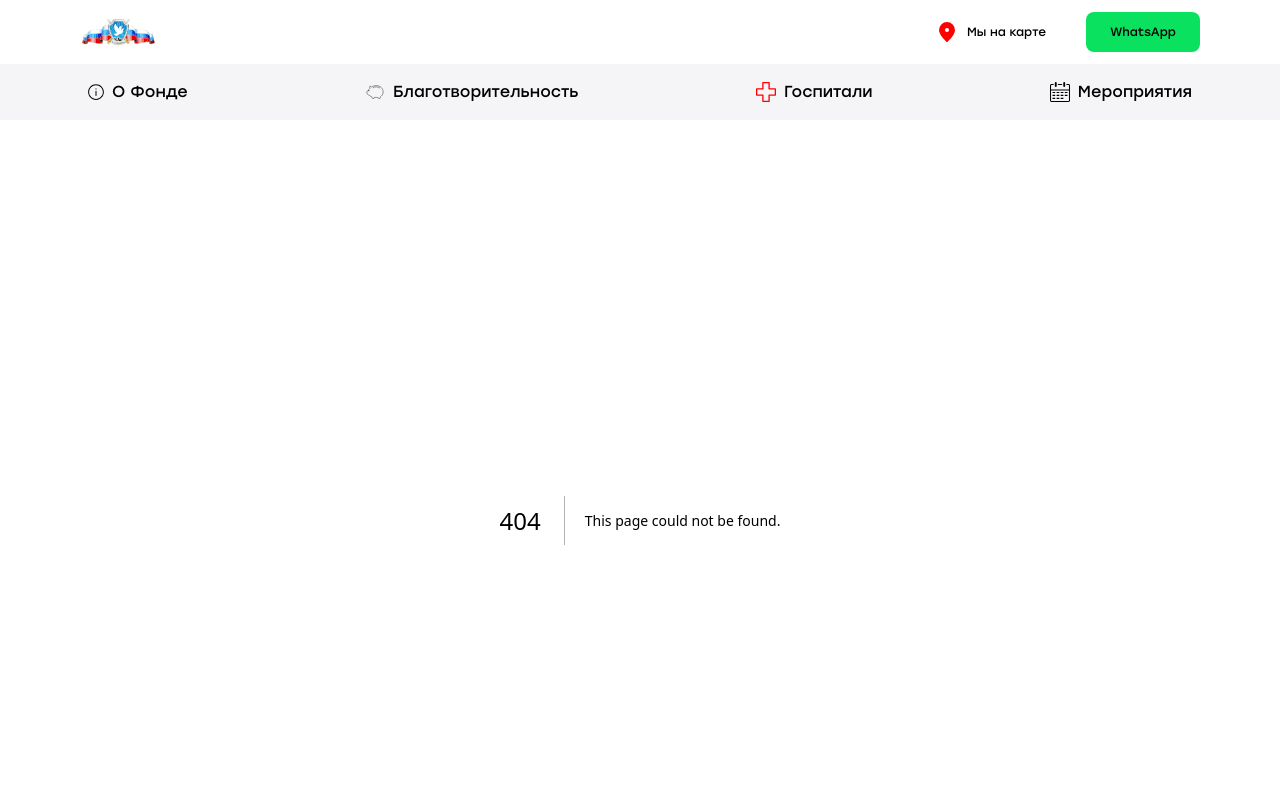
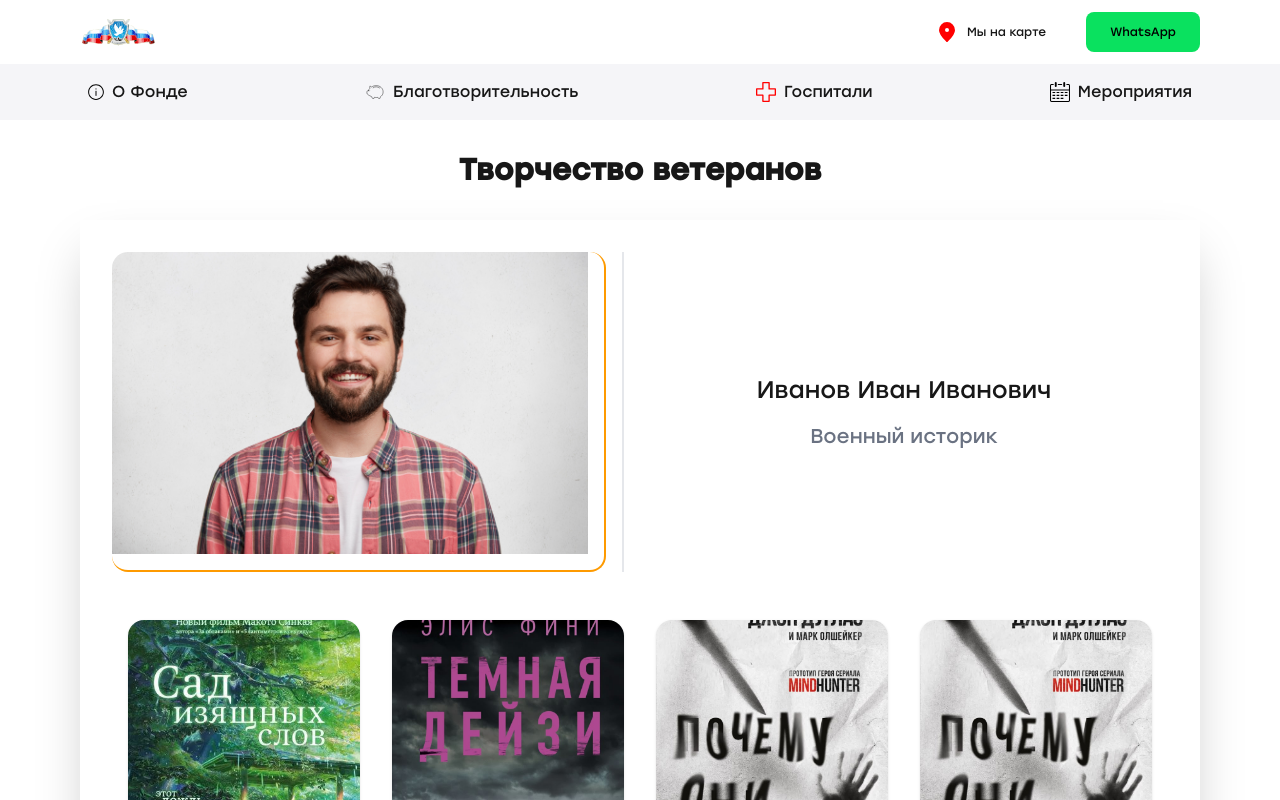
Before and after one commit to bmstu-itstech/fivvt-frontend, a Next.js app in the folder fivvt/: page /creativity in a window 1280 px wide. Before the commit this address had no page. Shown: the top 800 px of the page. Built offline with nearby package versions, Linux system fonts and the light colour scheme.

Commit message:
[feat] pages : add creative page

```diff
--- /dev/null
+++ b/fivvt/src/app/creativity/page.tsx
@@ -0,0 +1,20 @@
+'use client';
+import React, {FC} from 'react';
+import {PageLayout} from '@/layouts/PageLayout';
+import {CreativeCardUsecases} from '@/components/CreativeCard/CreativeCard.usecase';
+import {CreativeCard} from '@/components/CreativeCard';
+
+
+const Page: FC = () => {
+  return (
+    <PageLayout title='Творчество ветеранов' className='overflow-hidden'>
+      <div className='w-full flex flex-col gap-4'>
+        {CreativeCardUsecases.map((item, index) => {
+          return <CreativeCard data={item} key={index} />;
+        })}
+      </div>
+    </PageLayout>
+  );
+};
+
+export default Page;
--- a/fivvt/src/components/DropdownActions/DropdownActions.usecase.tsx
+++ b/fivvt/src/components/DropdownActions/DropdownActions.usecase.tsx
@@ -7,6 +7,7 @@ import {EventsIcon} from '../icons/EventsIcon';
 import {MembersIcon} from '../icons/MembersIcon';
 import {DocumentIcon} from '../icons/DocumentIcon';
 import {HistoryIcon} from '../icons/HistoryIcon';
+import {PenIcon} from '../icons/PenIcon';
 export const DropDownActionsUsecase: Props = {
   items: [
     {
@@ -27,15 +28,20 @@ export const DropDownActionsUsecase: Props = {
               icon: <DocumentIcon className='w-5 h-5' />,
               href: '/benefits',
             },
-          ],
-        },
-        {
-          title: 'Органы управления Фонда',
-          content: [
             {
               icon: <MembersIcon className='h-4 w-4' />,
               title: 'Правление',
               href: '/members',
+            },
+          ],
+        },
+        {
+          title: 'Полезные ссылки',
+          content: [
+            {
+              icon: <PenIcon className='h-4 w-4' />,
+              title: 'Творчество ветеранов',
+              href: '/creativity',
             },
           ],
         },
```
